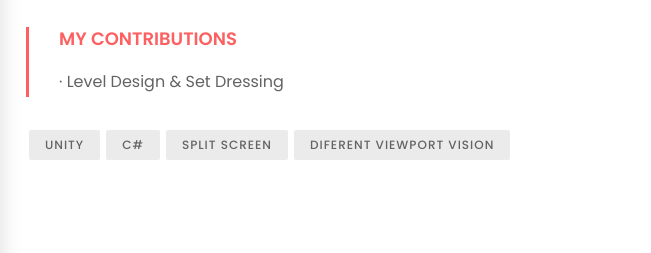
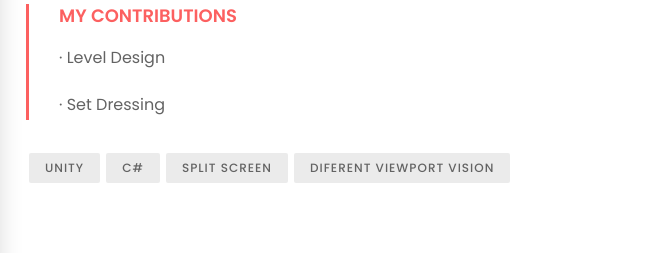
Before and after one commit to optus23/optus23.github.io, a website: page about.html in a window 1280 px wide. Shown: the part 4152-4405 px from the top of the page, 629-1280 px from the left. Drawn offline with Linux system fonts and the light colour scheme; files whose address does not match are found by name.

Commit message:
Update about.html

```diff
--- a/about.html
+++ b/about.html
@@ -367,7 +367,9 @@
                             <blockquote class="alime-blockquote">
                                 <h6>My contributions</h6>
                                 <p></p>
-                                <p class="wow fadeInUp" data-wow-delay="100ms">· Level Design &amp; Set Dressing</p>
+                                <p class="wow fadeInUp" data-wow-delay="100ms">· Level Design</p>
+                                <p class="wow fadeInUp" data-wow-delay="200ms">· Set Dressing</p>
+
                             </blockquote>
                         </a>
                         <!-- Post Author Area -->
```
